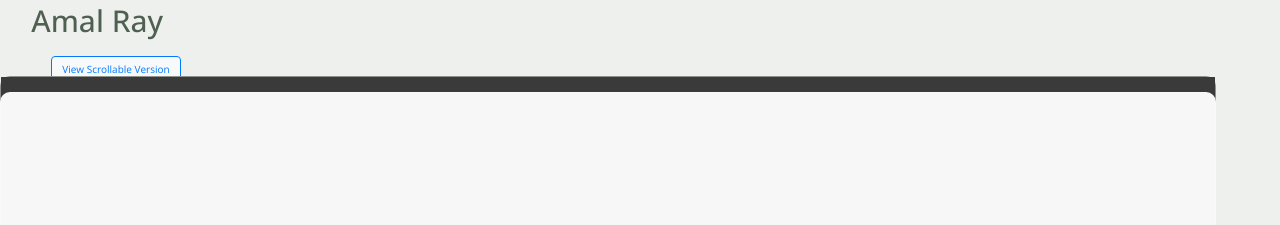
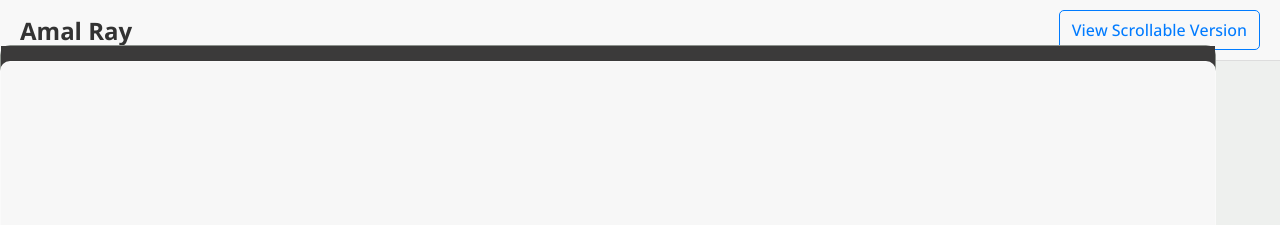
Before and after one commit to rayb0y/rayb0y.github.io, a plain HTML site: page index.html in a window 1280 px wide. Shown: the top 225 px of the page. Drawn offline with nearby package versions, Linux system fonts and the light colour scheme.

Commit message:
modified:   styles.css

```diff
--- a/styles.css
+++ b/styles.css
@@ -20,37 +20,38 @@ body {
     width: auto;
 }
 
-header .view-scrollable {
-    font-size: 1rem;
-    color: #007bff;
-    text-decoration: none;
-    margin-left: 20px;
-    padding: 5px 10px;
-    border: 1px solid #007bff;
-    border-radius: 4px;
-    background-color: #f8f9fa;
-    transition: background-color 0.3s ease, color 0.3s ease;
-}
-
-header .view-scrollable:hover {
-    background-color: #007bff;
-    color: #fff;
-}
-
-
 header {
-    text-align: left;
-    font-size: 30px;
-    padding-left: 3.125rem; /* 50px equivalent */
-    height: 28%;
-    margin-bottom: 10px;
+    display: flex;
+    align-items: center;
+    justify-content: space-between;
+    padding: 10px 20px;
+    background-color: #f8f8f8;
+    border-bottom: 1px solid #ddd;
 }
 
 .header-title {
-    font-size: 1em;
+    font-size: 24px;
+    font-weight: bold;
+    margin: 0;
+    color: #333;
+}
+
+.view-scrollable {
+    text-decoration: none;
+    font-size: 16px;
     font-weight: 500;
-    color: #4f6050;
+    color: #007BFF; /* Button color */
+    padding: 8px 12px;
+    border: 1px solid #007BFF;
+    border-radius: 5px;
+    transition: all 0.3s ease;
 }
+
+.view-scrollable:hover {
+    background-color: #007BFF;
+    color: white;
+}
+
 
 .wheel {
     position: absolute;
```
